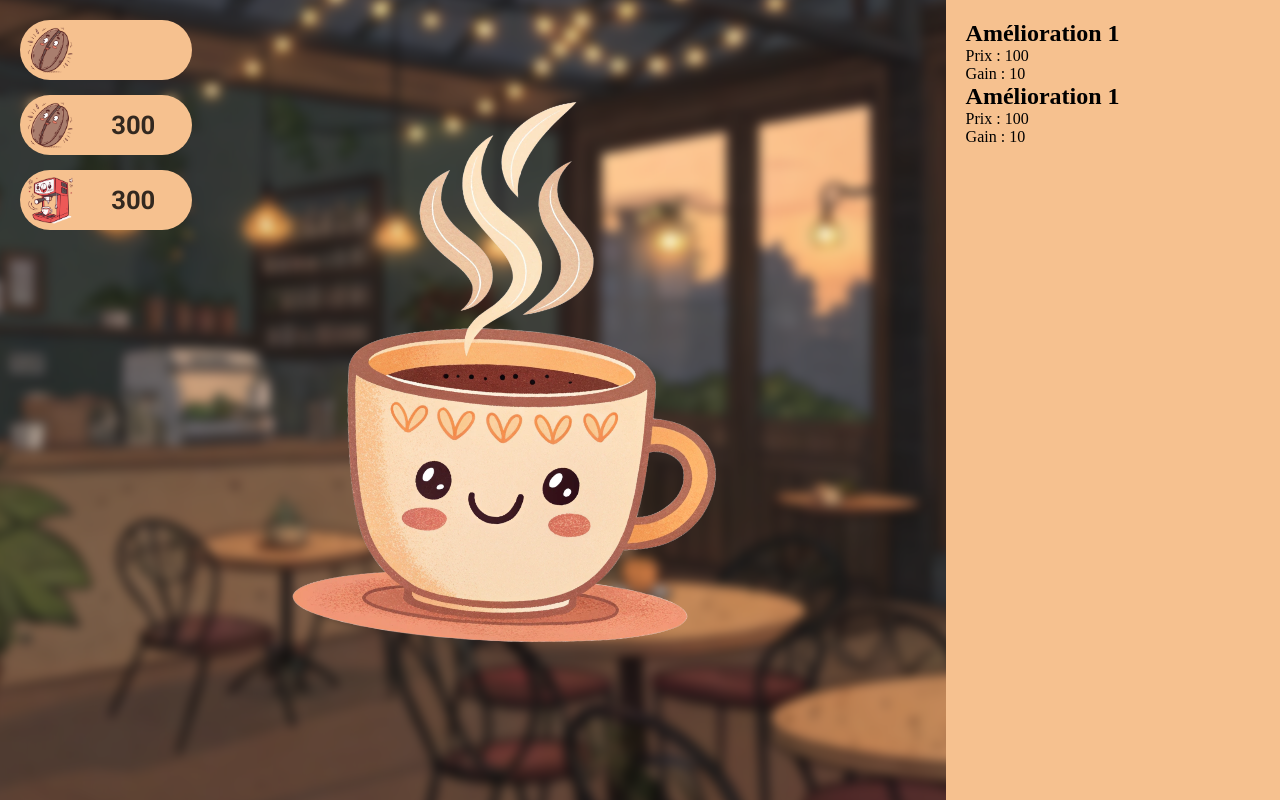
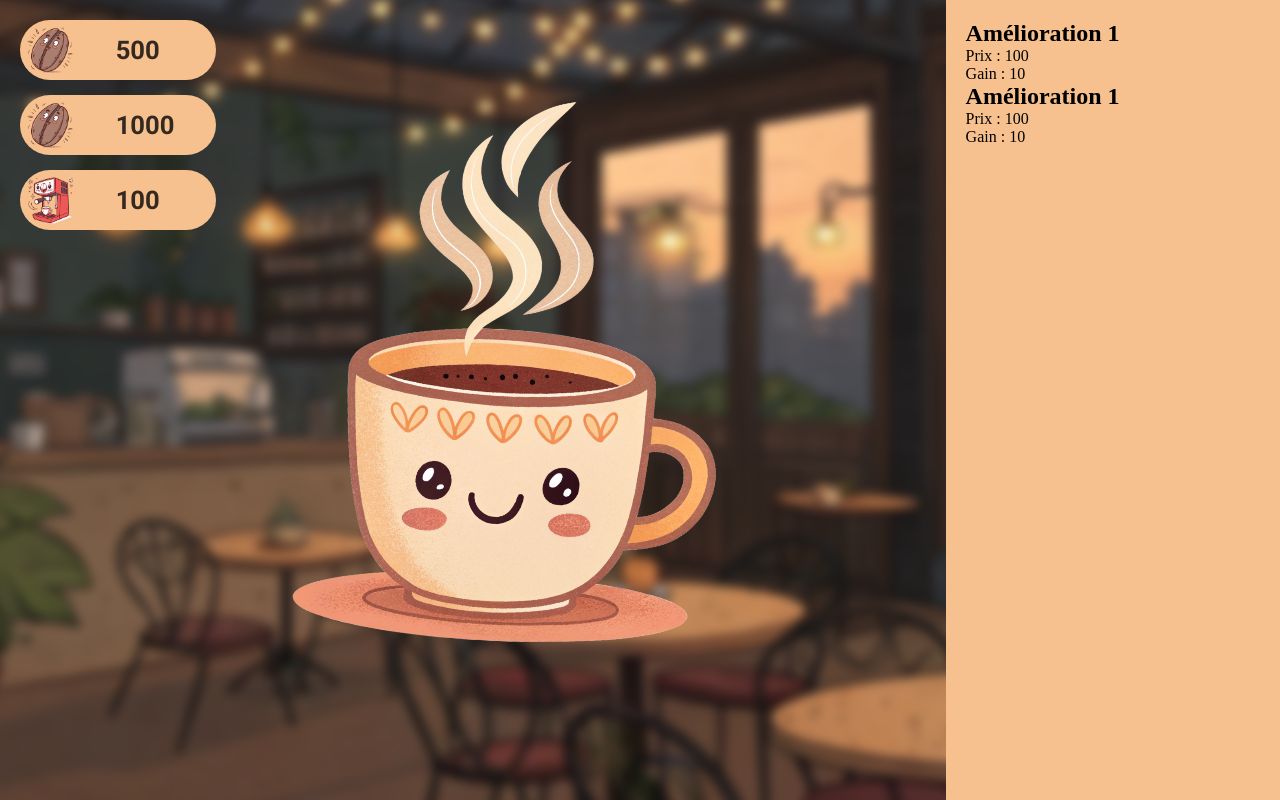
Before and after one commit to esteban-genty/clicker, a plain HTML site: page index.html in a window 1280 px wide. Drawn offline with Linux system fonts and the light colour scheme.

Commit message:
Added auto-click functionality and customizable click power to the coffee clicker

```diff
--- a/index.html
+++ b/index.html
@@ -20,7 +20,7 @@
                 <li>
                     <div class="stats">
                         <img src="assets/coffee-bean.png" alt="coffee-bean">
-                        <span id="coffee-count"></span>
+                        <span id="coffee-count">0</span>
                     </div>
                 </li>
                 <li>
--- a/js/clicker.js
+++ b/js/clicker.js
@@ -1,24 +1,38 @@
 document.addEventListener("DOMContentLoaded", function () {
-function clicker(){
-
+    function clicker() {
         console.log("Clicker started");
 
         // Variables
         let count = 0;
+        let clickPower = 1000;
+        let autoClickPower = 100;
         const countCoffee = document.querySelector("#coffee-count");
         const coffeeCup = document.querySelector(".coffee-cup");
+        const clickValue = document.querySelector("#click");
+        const autoClickValue = document.querySelector("#count-sec");
 
-    // Event Listeners
-    function addCount(){
-        coffeeCup.addEventListener("click", function(){
-            count++;
+        clickValue.innerHTML = clickPower;
+        autoClickValue.innerHTML = autoClickPower;
+
+
+
+        if (!countCoffee || !coffeeCup) {
+            console.warn("Elements #coffee-count or .coffee-cup not found.");
+            return;
+        }
+
+        // Manual click
+        coffeeCup.addEventListener("click", function () {
+            count += clickPower;
             countCoffee.innerHTML = count;
             console.log("Clicked! Coffee count: " + count);
         });
-    }
 
-    addCount();
-
+        setInterval(function () {
+            count += autoClickPower;
+            countCoffee.innerHTML = count;
+            console.log("Auto-click! Coffee count: " + count);
+        }, 1000);
     }
 
     clicker();
```
Lines whose indentation alone changed are shown as unchanged.
